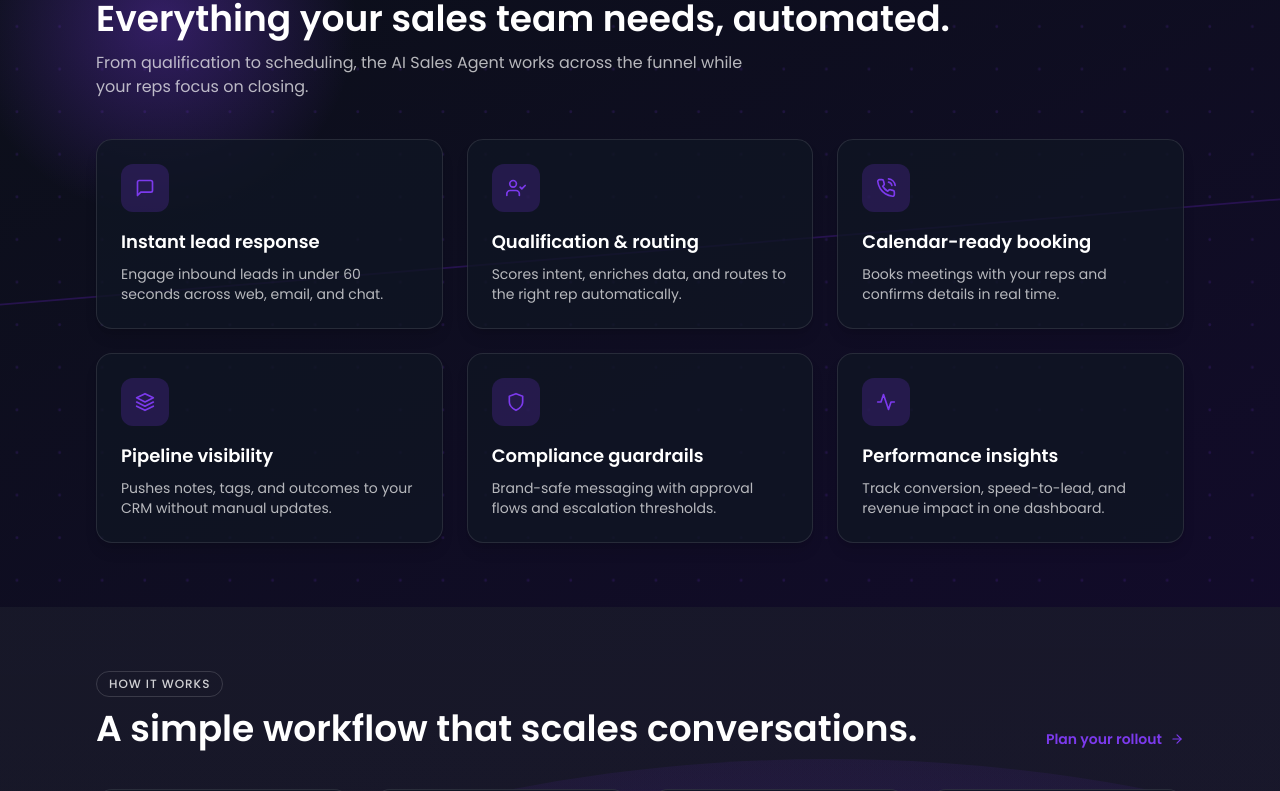
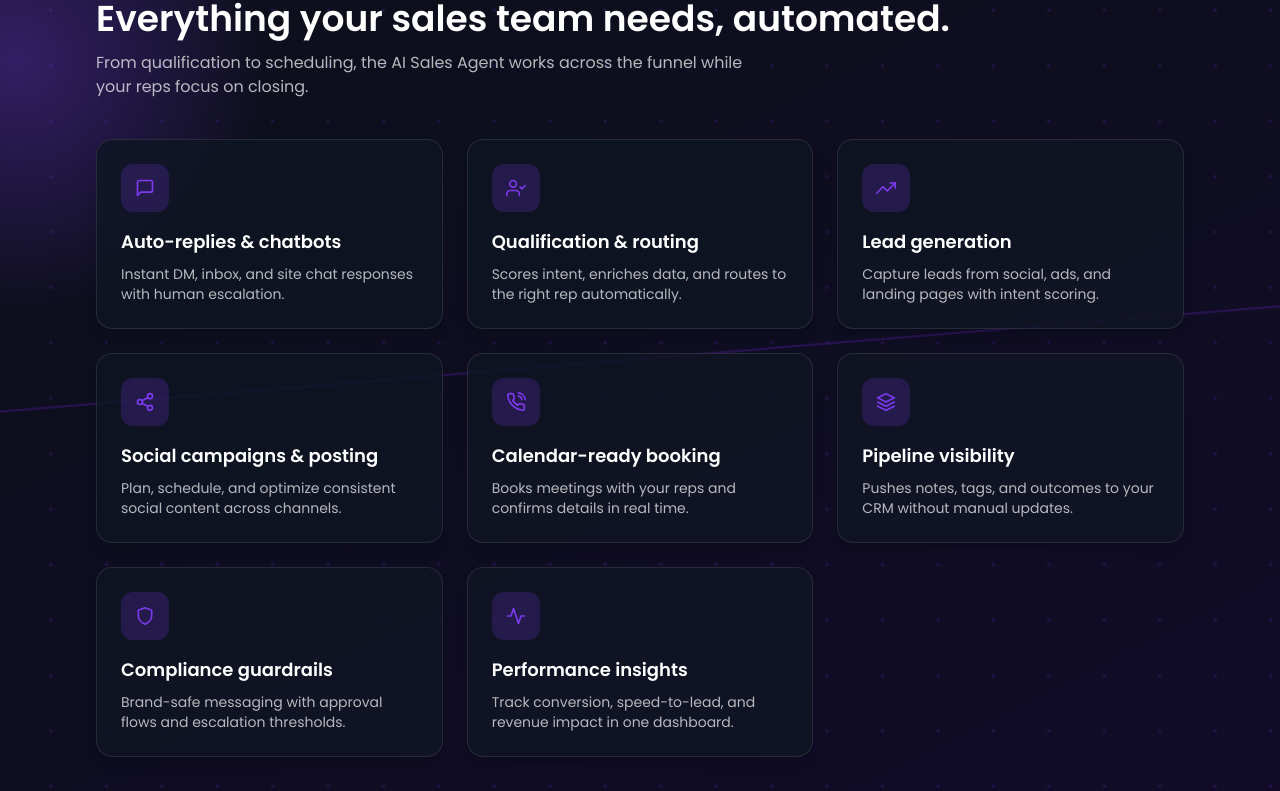
Before and after one commit to Dott-Media-Git/DottMediaWeb, a React (Vite) app: page /ai-sales-agent in a window 1280 px wide. Shown: the part 876-1667 px from the top of the page. Built offline with nearby package versions, Linux system fonts and the light colour scheme.

Commit message:
Expand AI Sales Agent features

```diff
--- a/src/pages/AiSalesAgent.jsx
+++ b/src/pages/AiSalesAgent.jsx
@@ -7,6 +7,7 @@ import {
   FiLayers,
   FiMessageSquare,
   FiPhoneCall,
+  FiShare2,
   FiShield,
   FiTrendingUp,
   FiUserCheck,
@@ -15,14 +16,24 @@ import { badgeStyle, cardMotion, surfaceClass } from "../utils/ui";
 
 const featureHighlights = [
   {
-    title: "Instant lead response",
-    description: "Engage inbound leads in under 60 seconds across web, email, and chat.",
+    title: "Auto-replies & chatbots",
+    description: "Instant DM, inbox, and site chat responses with human escalation.",
     icon: FiMessageSquare,
   },
   {
     title: "Qualification & routing",
     description: "Scores intent, enriches data, and routes to the right rep automatically.",
     icon: FiUserCheck,
+  },
+  {
+    title: "Lead generation",
+    description: "Capture leads from social, ads, and landing pages with intent scoring.",
+    icon: FiTrendingUp,
+  },
+  {
+    title: "Social campaigns & posting",
+    description: "Plan, schedule, and optimize consistent social content across channels.",
+    icon: FiShare2,
   },
   {
     title: "Calendar-ready booking",
```
